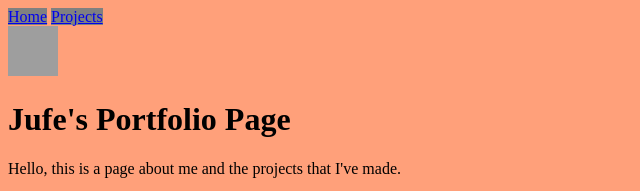
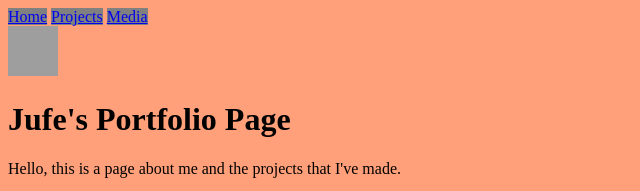
Before and after one commit to Jufebrown/jufebrown-portfolio, a plain HTML site: page index.html in a window 1280 px wide. Shown: the top 191 px of the page, 0-640 px from the left. Drawn offline with Linux system fonts and the light colour scheme; grey boxes are pictures that could not be loaded.

Commit message:
added media link

```diff
--- a/index.html
+++ b/index.html
@@ -31,6 +31,7 @@
   <nav>
     <a href="#">Home</a>
     <a href="projects/index.html">Projects</a>
+    <a href="media/index.html">Media</a>
   </nav>
   <body>
     <img src="https://media.licdn.com/mpr/mpr/shrinknp_400_400/AAEAAQAAAAAAAApTAAAAJDA5MDkyZDY2LTFjZWUtNGZiNC04OTNhLTM1YjcyMGE5ZjYyMw.jpg" alt="Jufe Brown-Tsai">
```
